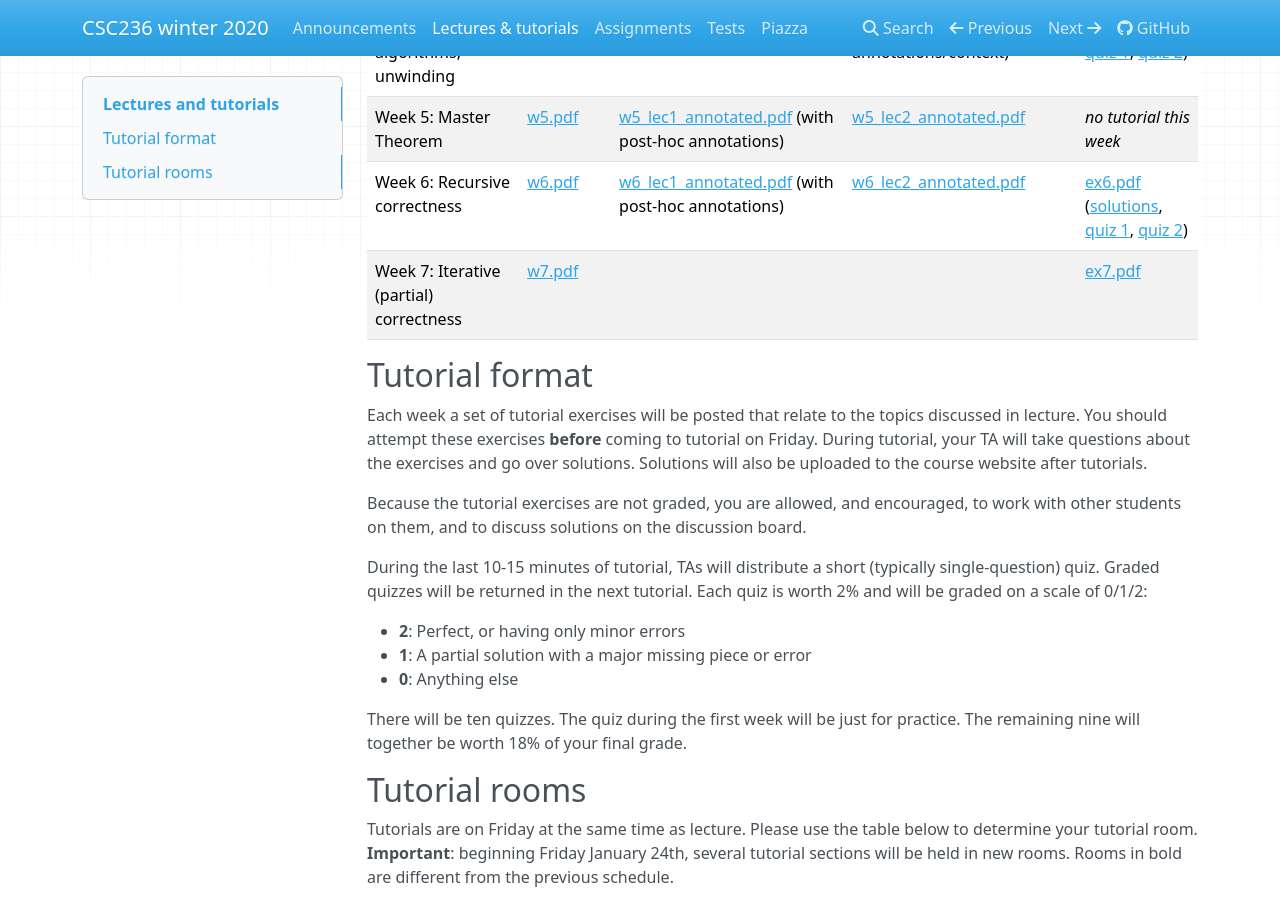
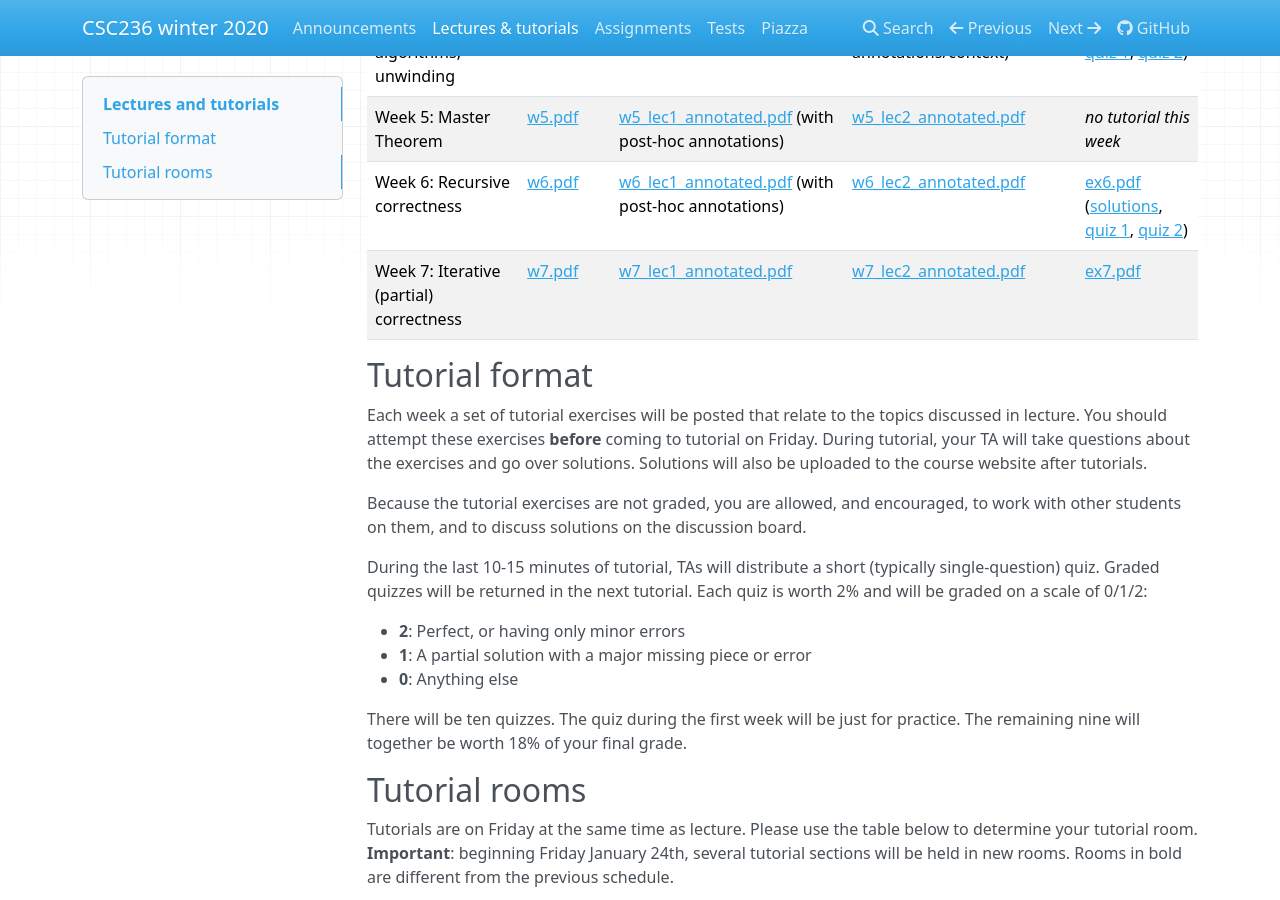
Before and after one commit to colinmorris/csc236, an MkDocs documentation site: the page built from docs/lectures_and_tutorials.md, in a window 1280 px wide and 900 px high, scrolled down 570 px. Built offline with MkDocs 1.6.1, drawn with Linux system fonts in a browser that asks for light colours; nearby versions of some CDN libraries.

Commit message:
w7 annotated slides

```diff
--- a/docs/lectures_and_tutorials.md
+++ b/docs/lectures_and_tutorials.md
@@ -10,7 +10,7 @@ Week 3: Structural induction & well-ordering | [w3.pdf](lecture_slides/w3.pdf) |
 Week 4: Runtime of recursive algorithms, unwinding | [w4.pdf](lecture_slides/w4.pdf) | [w4_lec1_annotated.pdf](lecture_slides/w4_lec1_annotated.pdf)  | [w4_lec2_annotated.pdf](lecture_slides/w4_lec2_annotated.pdf) (with post-hoc annotations/context)| [ex4.pdf](exercises/ex4.pdf) ([solutions](exercises/ex4_solutions.pdf), [quiz 1](exercises/q4_v1_solutions.pdf), [quiz 2](exercises/q4_v2_solutions.pdf))
 Week 5: Master Theorem | [w5.pdf](lecture_slides/w5.pdf) | [w5_lec1_annotated.pdf](lecture_slides/w5_lec1_annotated.pdf) (with post-hoc annotations) | [w5_lec2_annotated.pdf](lecture_slides/w5_lec2_annotated.pdf) | *no tutorial this week*
 Week 6: Recursive correctness | [w6.pdf](lecture_slides/w6.pdf) | [w6_lec1_annotated.pdf](lecture_slides/w6_lec1_annotated.pdf) (with post-hoc annotations) | [w6_lec2_annotated.pdf](lecture_slides/w6_lec2_annotated.pdf) | [ex6.pdf](exercises/ex6.pdf) ([solutions](exercises/ex6_solutions.pdf), [quiz 1](exercises/q6_v1_solutions.pdf), [quiz 2](exercises/q6_v2_solutions.pdf))
-Week 7: Iterative (partial) correctness | [w7.pdf](lecture_slides/w7.pdf) |  |  | [ex7.pdf](exercises/ex7.pdf) |
+Week 7: Iterative (partial) correctness | [w7.pdf](lecture_slides/w7.pdf) | [w7_lec1_annotated.pdf](lecture_slides/w7_lec1_annotated.pdf) | [w7_lec2_annotated.pdf](lecture_slides/w7_lec2_annotated.pdf) | [ex7.pdf](exercises/ex7.pdf) |
 
 ## Tutorial format
 
```
Also changed, not shown: 2 other files.
